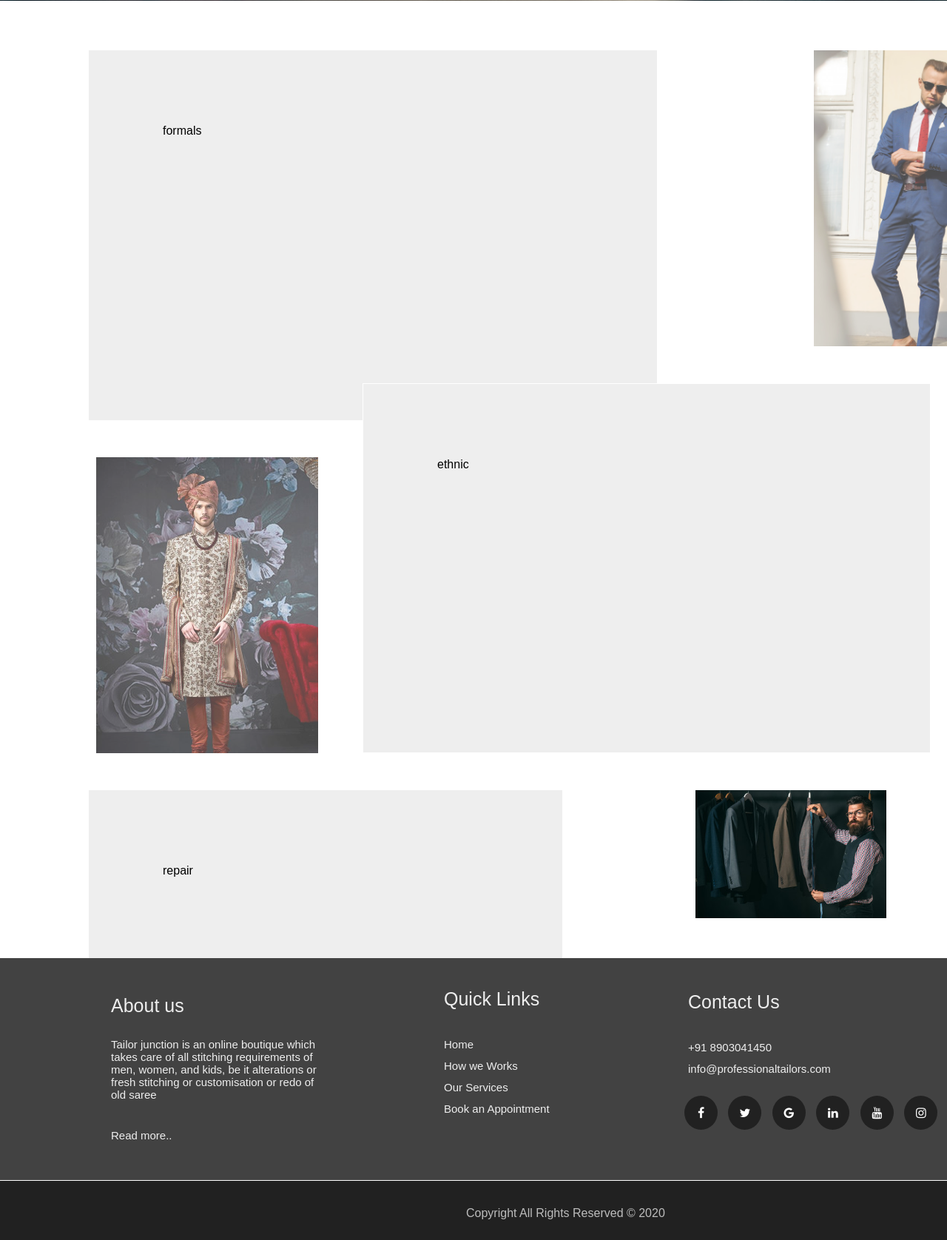
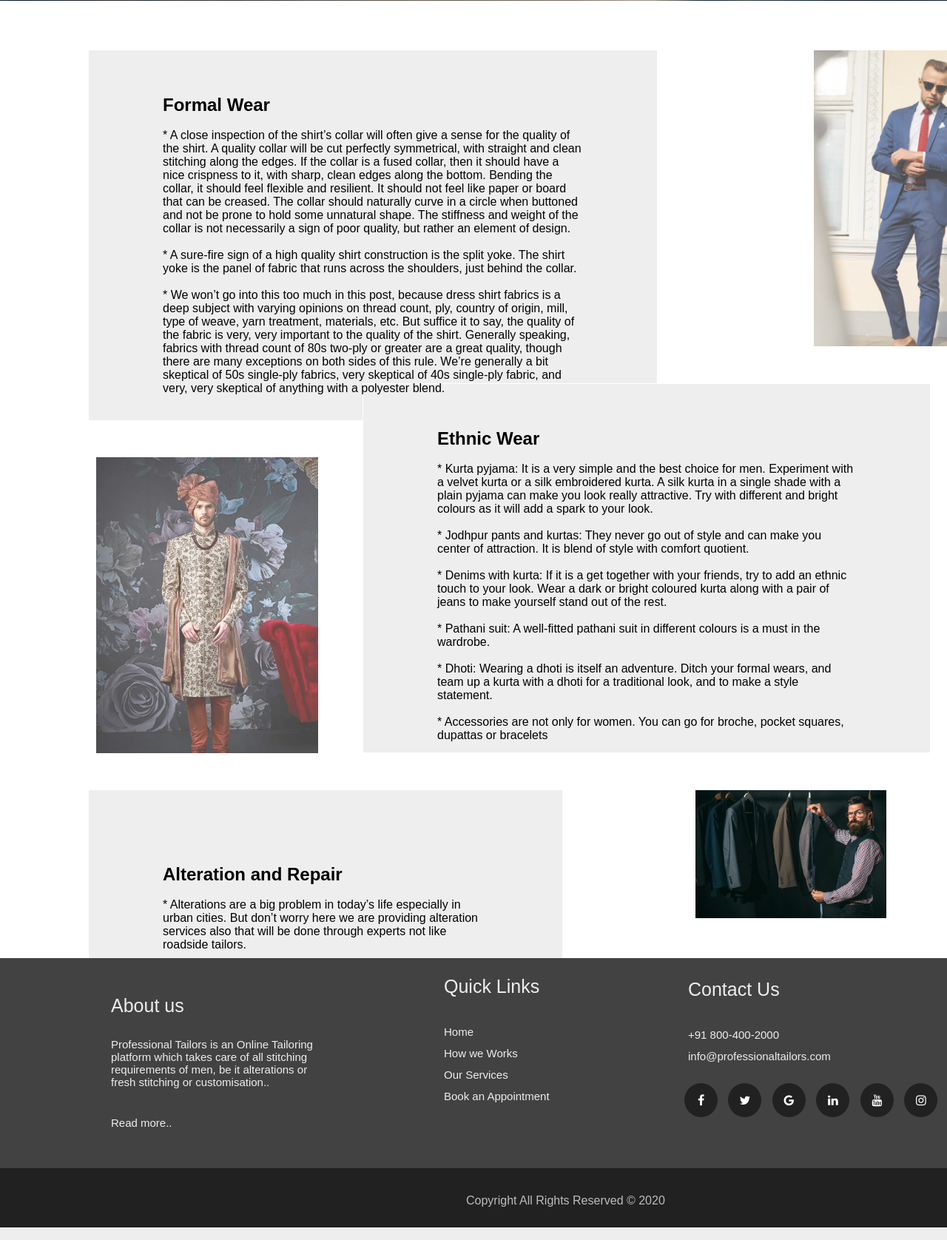
Before and after one commit to BeWithGanesh/Website, a PHP site: the page made by Our Service-Professionals.html in a window 1280 px wide; the page is wider, and only the part inside the window is pictured. Shown: the part 559-2235 px from the top of that part at 74% size. Run offline with PHP 8.4, Linux system fonts and the light colour scheme.

Commit message:
content updated

```diff
--- a/Book now-Professionals.html
+++ b/Book now-Professionals.html
@@ -36,7 +36,7 @@
 	<!-- text -->
 
 	<div class="book-p">
-		<p>To submit an enquiry or to arrange an appointment with one of our tailors please call us on +91 8903041450 ,<br>
+		<p>To submit an enquiry or to arrange an appointment with one of our tailors please call us on +91 800-400-2000 ,<br>
 		or alternatively please complete the form below. We will call you back as soon as possible</p>
 	</div>
 
@@ -93,7 +93,7 @@
 		<p >About us</p>
 		&nbsp;
 
-		<p class="wrap-txt1">Tailor junction is an online boutique which takes care of all stitching requirements of men, women, and kids, be it alterations or fresh stitching or customisation or redo of old saree</p>
+		<p class="wrap-txt1">Professional Tailors is an Online Tailoring platform which takes care of all stitching requirements of men, be it alterations or fresh stitching or customisation..</p>
 		<br>
 		<a href="About us-Professionals.html" class="wrap-txt1">Read more..</a>
 	</div>
@@ -116,7 +116,7 @@
 		<p>Contact Us</p>
 		&nbsp;
 			<ul class="wrap-txt3">
-			<a>+91 8903041450</a><br>
+			<a>+91 800-400-2000</a><br>
 			<a href="www.google.com">info@professionaltailors.com</a>
 			</ul>
 
--- a/Contact us-Professionals.html
+++ b/Contact us-Professionals.html
@@ -54,7 +54,7 @@
 			+91 63609 77216 / +91 - 22 - 2761 5880 / 2761 5516 / 2761 5510</p>
 
 
-		<p>Hours of operation: 10 am to 6 pm (Monday – Saturday)</p>
+		<p>Hours of operation: 9 am to 7 pm (Monday - Saturday)</p>
 
 
 		<h1><img src=".\assests\img\addbox3.jpg" width="5%">&nbsp;E-mail</h1>
@@ -79,7 +79,7 @@
 		<p >About us</p>
 		&nbsp;
 
-		<p class="wrap-txt1">Tailor junction is an online boutique which takes care of all stitching requirements of men, women, and kids, be it alterations or fresh stitching or customisation or redo of old saree</p>
+		<p class="wrap-txt1">Professional Tailors is an Online Tailoring platform which takes care of all stitching requirements of men, be it alterations or fresh stitching or customisation..</p>
 		<br>
 		<a href="About us-Professionals.html" class="wrap-txt1">Read more..</a>
 	</div>
@@ -102,7 +102,7 @@
 		<p>Contact Us</p>
 		&nbsp;
 			<ul class="wrap-txt3">
-			<a>+91 8903041450</a><br>
+			<a>+91 800-400-2000</a><br>
 			<a href="www.google.com">info@professionaltailors.com</a>
 			</ul>
 
--- a/How we Works-Professionals.html
+++ b/How we Works-Professionals.html
@@ -39,7 +39,7 @@
 	<!-- How We Works -->
 	<div style="">
 	<center><bold><div class="works">How we Work ?</div></bold></center>
-	<p><center><br>It’s simple, affordable and risk free</center></p>
+	<p><center><br>It is simple, affordable and risk free</center></p>
 
 	<div>
 		<center><img src=".\assests\img\works.jpg" width="70%"></center>
@@ -67,7 +67,7 @@
 		<p >About us</p>
 		&nbsp;
 
-		<p class="wrap-txt1">Tailor junction is an online boutique which takes care of all stitching requirements of men, women, and kids, be it alterations or fresh stitching or customisation or redo of old saree</p>
+		<p class="wrap-txt1">Professional Tailors is an Online Tailoring platform which takes care of all stitching requirements of men, be it alterations or fresh stitching or customisation..</p>
 		<br>
 		<a href="About us-Professionals.html" class="wrap-txt1">Read more..</a>
 	</div>
@@ -90,7 +90,7 @@
 		<p>Contact Us</p>
 		&nbsp;
 			<ul class="wrap-txt3">
-			<a>+91 8903041450</a><br>
+			<a>+91 800-400-2000</a><br>
 			<a href="www.google.com">info@professionaltailors.com</a>
 			</ul>
 
--- a/Our Service-Professionals.html
+++ b/Our Service-Professionals.html
@@ -45,7 +45,15 @@
 	<!-- gallery-->
 
 	<div class="s-addbox-left">
-		formals
+		<h2>Formal Wear</h2>
+		&nbsp;
+		<p>* A close inspection of the shirt’s collar will often give a sense for the quality of the shirt. A quality collar will be cut perfectly symmetrical, with straight and clean stitching along the edges.   If the collar is a fused collar, then it should have a nice crispness to it, with sharp, clean edges along the bottom. Bending the collar, it should feel flexible and resilient.  It should not feel like paper or board that can be creased. The collar should naturally curve in a circle when buttoned and not be prone to hold some unnatural shape. The stiffness and weight of the collar is not necessarily a sign of poor quality, but rather an element of design.</p>
+		&nbsp;
+
+		<p>* A sure-fire sign of a high quality shirt construction is the split yoke. The shirt yoke is the panel of fabric that runs across the shoulders, just behind the collar.</p>
+		&nbsp;
+
+		<p>* We won’t go into this too much in this post, because dress shirt fabrics is a deep subject with varying opinions on thread count, ply, country of origin, mill, type of weave, yarn treatment, materials, etc. But suffice it to say, the quality of the fabric is very, very important to the quality of the shirt. Generally speaking, fabrics with thread count of 80s two-ply or greater are a great quality, though there are many exceptions on both sides of this rule. We’re generally a bit skeptical of 50s single-ply fabrics, very skeptical of 40s single-ply fabric, and very, very skeptical of anything with a polyester blend.</p>
 	</div>
 
 	<div class="fling-minislide" style="margin-left: 1100px; margin-top: -500px;">
@@ -59,7 +67,27 @@
 
 
 	<div class="s-addbox-right">
-		ethnic
+		<h2>Ethnic Wear</h2>
+		&nbsp;
+		<p>* Kurta pyjama: It is a very simple and the best choice for men. Experiment with a velvet kurta or a silk embroidered kurta. A silk kurta in a single shade with a plain pyjama can make you look really attractive. Try with different and bright colours as it will add a spark to your look.</p>
+		&nbsp;
+
+
+		<p> * Jodhpur pants and kurtas: They never go out of style and can make you center of attraction. It is blend of style with comfort quotient.</p>
+
+		&nbsp;
+
+		<p>* Denims with kurta: If it is a get together with your friends, try to add an ethnic touch to your look. Wear a dark or bright coloured kurta along with a pair of jeans to make yourself stand out of the rest.</p>
+		&nbsp;
+
+
+		<p>* Pathani suit: A well-fitted pathani suit in different colours is a must in the wardrobe.</p>
+		&nbsp;
+
+		<p>* Dhoti: Wearing a dhoti is itself an adventure. Ditch your formal wears, and team up a kurta with a dhoti for a traditional look, and to make a style statement.</p>
+		&nbsp;
+
+		<p>* Accessories are not only for women. You can go for broche, pocket squares, dupattas or bracelets</p>
 	</div>
 
 	<div class="fling-minislide" style="margin-left: 130px; margin-top: -400px;">
@@ -72,7 +100,10 @@
 	<p class="padding"></p>
 
 	<div class="s-addbox">
-		repair
+		<h2>Alteration and Repair</h2>
+		&nbsp;
+
+		<p>* Alterations are a big problem in today’s life especially in urban cities. But don’t worry here we are providing alteration services also that will be done through experts not like roadside tailors.</p>
 	</div>
 
 	<div style="margin-left: 940px; margin-top: -300px">
@@ -91,7 +122,7 @@
 		<p >About us</p>
 		&nbsp;
 
-		<p class="wrap-txt1">Tailor junction is an online boutique which takes care of all stitching requirements of men, women, and kids, be it alterations or fresh stitching or customisation or redo of old saree</p>
+		<p class="wrap-txt1">Professional Tailors is an Online Tailoring platform which takes care of all stitching requirements of men, be it alterations or fresh stitching or customisation..</p>
 		<br>
 		<a href="About us-Professionals.html" class="wrap-txt1">Read more..</a>
 	</div>
@@ -114,7 +145,7 @@
 		<p>Contact Us</p>
 		&nbsp;
 			<ul class="wrap-txt3">
-			<a>+91 8903041450</a><br>
+			<a>+91 800-400-2000</a><br>
 			<a href="www.google.com">info@professionaltailors.com</a>
 			</ul>
 
--- a/book.php
+++ b/book.php
@@ -22,10 +22,14 @@ if(isset($_POST['submit'])){
 
 	$sql = "INSERT INTO book(name, email, phone, date, city, time, address) VALUES ('$field1', '$field2', '$field3', '$field4', '$field5', '$field6', '$field7')";
  	if (mysqli_query($conn, $sql)) {
-		echo "Booked Successfully.";
+		echo "<p style='margin-top: 100px; font-family: sans-serif; text-align: center; font-size: 30px;'>Your Appointment Booked Successfully.<br> Our Professionals will contact you shortly...</font> </p> ";
+		header('refresh:3; url=index.html');
 	 } else {
 		echo "Error: " . $sql . "" . mysqli_error($conn);
 	 }
 	 mysqli_close($conn);
 }
 ?>
+
+<center>
+<img src=".\assests\img\loading.gif" width="5%"></center>
--- a/style.css
+++ b/style.css
@@ -516,7 +516,7 @@ ul a{
 
 .s-addbox-left{
 
-	padding:100px 100px;
+	padding:60px 100px;
 	background: #EEEEEE;
 	width: 60%;
 	height: 500px;
@@ -527,7 +527,7 @@ ul a{
 
 .s-addbox-right{
 	border: 1px solid white;
-	padding:100px 100px;
+	padding: 60px 100px;
 	background: #EEEEEE;
 	width: 60%;
 	height: 500px;
```
Also changed, not shown: About us-Professionals.html (+7 -7 lines), index.html (+6 -6 lines), assests/img/loading.gif (added).
